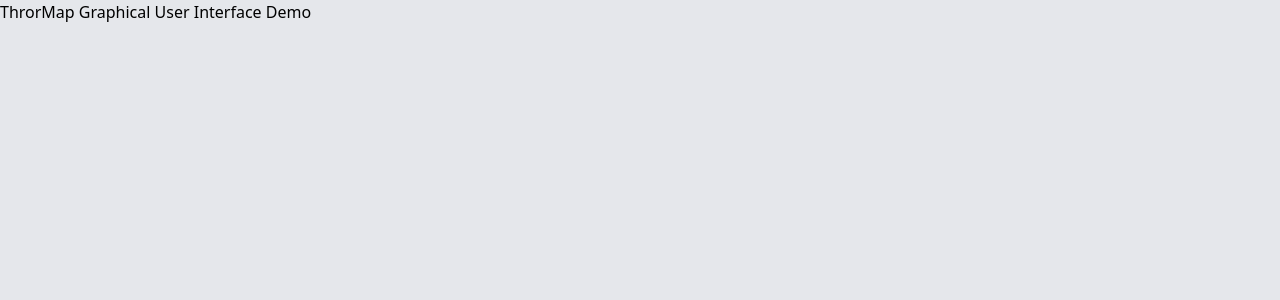
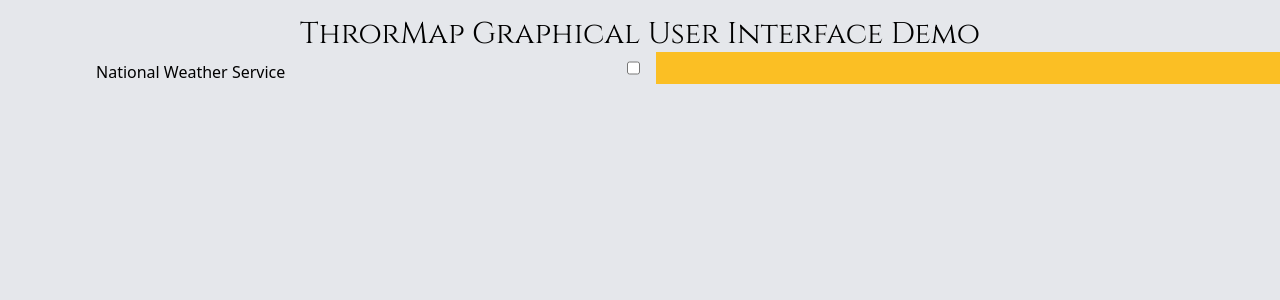
Before and after one commit to CygnusBorjigin/pocketlake_UI, a React (Create React App) app: page /demo in a window 1280 px wide. Shown: the top 300 px of the page. Built offline with nearby package versions, Linux system fonts and the light colour scheme.

Commit message:
finish query construction

```diff
--- a/package.json
+++ b/package.json
@@ -10,6 +10,7 @@
     "react-dom": "^18.2.0",
     "react-router-dom": "^6.4.2",
     "react-scripts": "5.0.1",
+    "uuid": "^9.0.0",
     "web-vitals": "^2.1.4"
   },
   "scripts": {
--- /dev/null
+++ b/src/components/AttributeSelector.jsx
@@ -0,0 +1,52 @@
+import {useState} from "react";
+import { v4 as uuidv4 } from 'uuid';
+
+const AttributeSelector = () => {
+    const availableAttribute = ['temperature', 'dewpoint', 'maxTemperature', 'minTemperature', 'relativeHumidity', 'apparentTemperature', 'heatIndex', 'windChill', 'skyCover', 'windDirection', 'windSpeed', 'windGust', 'weather', 'hazards', 'probabilityOfPrecipitation', 'quantitativePrecipitation', 'iceAccumulation', 'snowfallAmount', 'snowLevel', 'ceilingHeight', 'visibility', 'transportWindSpeed', 'transportWindDirection', 'mixingHeight', 'hainesIndex', 'lightningActivityLevel', 'twentyFootWindSpeed', 'twentyFootWindDirection', 'waveHeight', 'wavePeriod', 'waveDirection', 'primarySwellHeight', 'primarySwellDirection', 'secondarySwellHeight', 'secondarySwellDirection', 'wavePeriod2', 'windWaveHeight', 'dispersionIndex', 'pressure', 'probabilityOfTropicalStormWinds', 'probabilityOfHurricaneWinds', 'potentialOf15mphWinds', 'potentialOf25mphWinds', 'potentialOf35mphWinds', 'potentialOf45mphWinds', 'potentialOf20mphWindGusts', 'potentialOf30mphWindGusts', 'potentialOf40mphWindGusts', 'potentialOf50mphWindGusts', 'potentialOf60mphWindGusts', 'grasslandFireDangerIndex', 'probabilityOfThunder', 'davisStabilityIndex', 'atmosphericDispersionIndex', 'lowVisibilityOccurrenceRiskIndex', 'stability', 'redFlagThreatIndex'];
+    const [displayAttribute, setDisplayAttribute] = useState(false);
+    const [query, setQuery] = useState({});
+
+    const checkNationalWeatherService = () => {
+        setDisplayAttribute(prev => !prev);
+        setQuery(Object.keys(query).includes("nationalWeatherService") ? {} : {"nationalWeatherService": {}});
+    };
+
+    const handelCheckAttribute = (checkedAttribute) => {
+        if(Object.keys(query.nationalWeatherService).includes(checkedAttribute)){
+            const newQuery = query;
+            delete newQuery.nationalWeatherService[checkedAttribute];
+            setQuery(newQuery);
+        } else {
+            const newQuery = query;
+            newQuery.nationalWeatherService[checkedAttribute] = {};
+            setQuery(newQuery);
+        };
+
+        console.log(query)
+    };
+
+    return <div className={"bg-gray-200 w-1/2 mx-4"}>
+        <div className={"w-full flex justify-between"}>
+            <h1 className={"ml-20 mt-2"}>National Weather Service</h1>
+            <input type={"checkbox"} onChange={checkNationalWeatherService}></input>
+        </div>
+        {displayAttribute ? <ul className={"ml-20 mt-2 font-lora"}>
+            {availableAttribute.map(each_attribute => {
+                return(
+                    <li className={"flex justify-between"} key={uuidv4()}>
+                        <div className={"flex"}>
+                            <input type={"checkbox"} className={"mr-2"} onChange={() => handelCheckAttribute(each_attribute)}></input>
+                            <p>{each_attribute}</p>
+                        </div>
+                        <div>
+                            <input placeholder={"time from"} className={"text-center"}></input>
+                            <input placeholder={"time to"} className={"text-center"}></input>
+                        </div>
+                    </li>
+                )
+            })}
+        </ul> : null}
+    </div>;
+}
+
+export default AttributeSelector;
--- a/src/components/GuiSample.jsx
+++ b/src/components/GuiSample.jsx
@@ -1,7 +1,15 @@
+import AttributeSelector from "./AttributeSelector";
+
 const GuiSample = () => {
     return(
         <div className={"h-screen w-screen bg-gray-200"}>
-            <h1>ThrorMap Graphical User Interface Demo</h1>
+            <h1 className={"text-center pt-4 font-cinzel text-3xl"}>ThrorMap Graphical User Interface Demo</h1>
+            <div className={"border-t-3 bottom-black w-screen flex"}>
+                <AttributeSelector/>
+                <div className={"bg-amber-400 w-1/2"}>
+
+                </div>
+            </div>
         </div>
     )
 }
```
Also changed, not shown: 2 other files (tests, documents, lock files or other folders).
